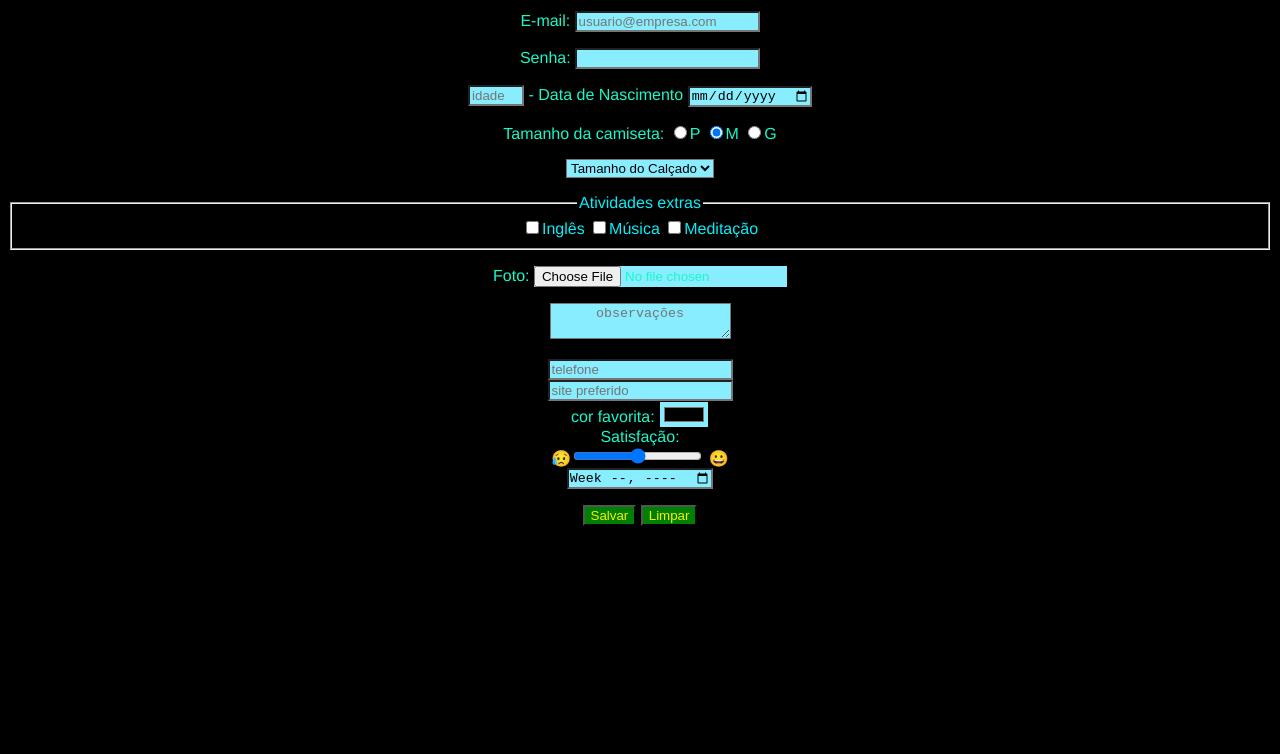
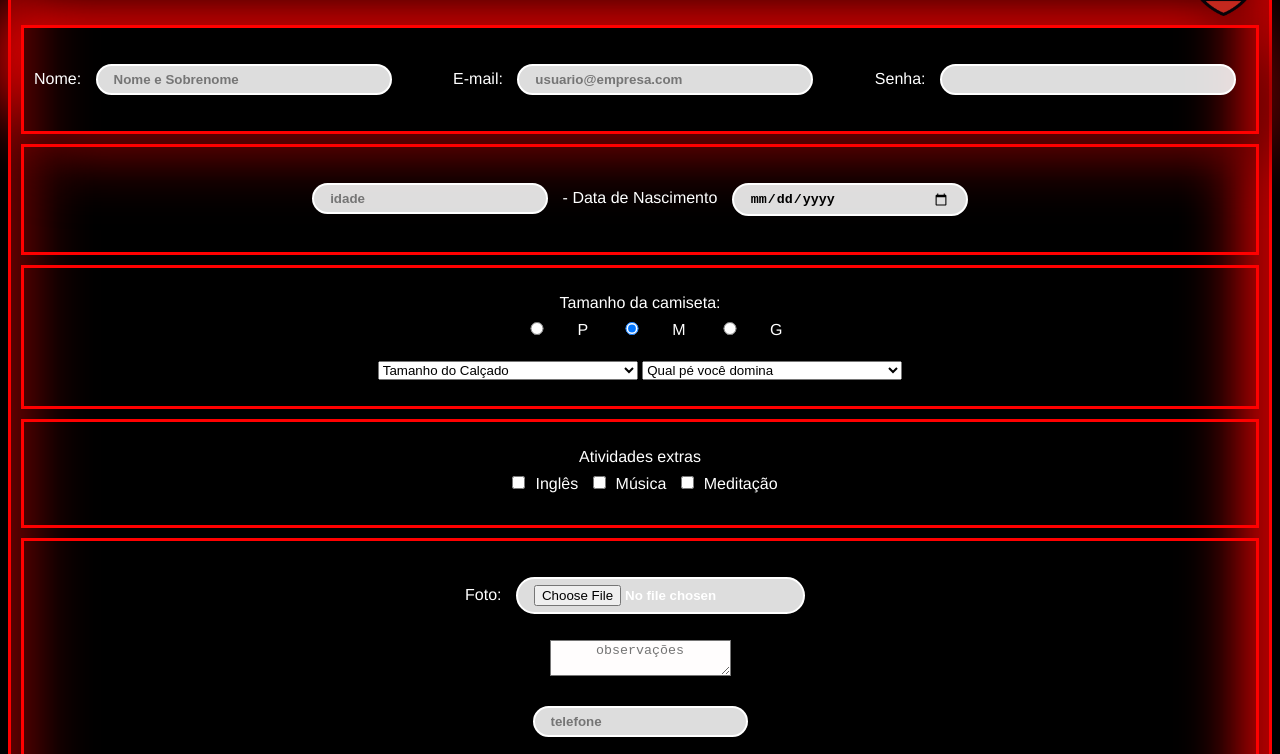
Before and after one commit to Nathy019/formulario-css, a plain HTML site: page formulario.html in a window 1280 px wide. Shown: the part 100-854 px from the top of the page. Before the commit the page ends 800 px from the top, so only its background shows below. Drawn offline with Linux system fonts and the light colour scheme.

Commit message:
formulario
editar formulario

```diff
--- a/css/estilos.css
+++ b/css/estilos.css
@@ -1,51 +1,105 @@
 body{
-    background: black;
+    border-radius: 8px;
+    background: #ff0000;
+    box-shadow:  inset 22px 22px 62px #660000,
+    inset -22px -22px 62px #ff0000;
+    display: block;
+    background: rgb(0, 0, 0);
+    border: rgb(255, 0, 0) solid 3px;
     color: rgb(255, 255, 255);
     text-align: center;
     font-family: 'Franklin Gothic Medium', 'Arial Narrow', Arial, sans-serif;
 }
-.form{
-    color: rgb(25, 248, 200);
+input{
+    background: rgba(255, 255, 255, 0.867);
+    border: 2px solid rgb(255, 255, 255);
+    border-radius: 30px;
+    cursor:pointer;
+    font-weight: bold;
+    padding: 6px 16px;
+    margin: 10px;
+
 }
 fieldset
 {
-  color:#06eff7;
+  color:#ffffff;
+text-align:center;
+padding: 10px;
+margin: 20px;
+
 }
-.titulo{
-color: rgb(38, 247, 229);
+ .titulo{
+color: rgb(255, 255, 255);
 font-size: 30px;
+text-align: center;
+margin: 40px;
 }
-#nome{
-   background : #88edff;
+textarea{
+    background: #fffdfd;
+    text-align: center;
+
 }
-#email{
-    background: #88edff;
+button{
+    color: rgb(0, 0, 0);
+    background: rgb(255, 255, 255);
+
 }
-#senha{
-    background: #88edff;
+.lab{
+   border: 3px solid red;
+   margin: 10px;
+   padding: 10px;
+ text-align: left;
+ display: flex;
+ justify-content: space-between;
+ box-shadow:22px 22px 62px #660000,
+             -22px -22px 62px #ff0000;
 }
-#nascimento{
-    background: #88edff;
-}
-#number{
+.data{
+    border: 3px solid red;
+   margin: 10px;
+   padding: 10px;
+ text-align: center;
 
-    background: #88edff;
 }
 .camisa{
-    text-decoration-color: rgb(199, 14, 206);
+    border: 3px solid red;
+   margin: 10px;
+   padding: 10px;
+ text-align:justify;
 }
-#calcado{
-    color: rgb(0, 0, 0);
-    background: #88edff;
+.pe{
+    border: 3px solid red;
+    margin: 10px;
+    padding: 10px;
+  text-align:center;
 }
-textarea{
-    background: #88edff;
+.bola{
+    border: 3px solid red;
+    margin: 10px;
+    padding: 10px;
+  text-align:center;
+}
+img{
+    float:right;
+    padding:5px ;
+    display: flex;
+}
+#topo{
+    width: 260px;
+}
+#cent{
+    width: 60px;
     text-align: center;
 }
-input{
-    background: #88edff;
+.meio{
+    width: 200px;
 }
-button{
-    color: rgb(252, 235, 0);
-    background: green;
+#bot{
+    width: 260px;
 }
+#att{
+    border: 3px solid red;
+    margin: 10px;
+    padding: 10px;
+  text-align:center;
+}
--- a/formulario.html
+++ b/formulario.html
@@ -9,52 +9,62 @@
 </head>
 
 <body>
-    <h1 class="titulo">Cadastro de Funcionários</h1>
+    <img src="imagem/time.png" height="100">
+    <h1 class="titulo" id="titulo">Cadastro de Funcionários</h1>
 
     <form action="#" method="post" class="form">
+        <div class="lab">
         <p >
             <label for="nome">Nome: </label>
-            <input id="nome" name="nome" required placeholder="Nome e Sobrenome">
+            <input id="topo" name="nome" required placeholder="Nome e Sobrenome">
         </p>
 
         <p>
             <label for="email">E-mail: </label>
-            <input id="email" type="email" name="email" placeholder="usuario@empresa.com">
+            <input  id="topo" type="email" name="email" placeholder="usuario@empresa.com">
         </p>
 
         <p>
             <label for="senha">Senha: </label>
-            <input id="senha" type="password" name="senha" required maxlength="6">
-        </p>
-
+            <input id="topo" type="password" name="senha" required maxlength="6">
+        </p></div>
+        <div class="data">
         <p>
-            <input type="number" placeholder="idade" min="15" max="99" id="number"> -
+            <input class="meio" type="number" placeholder="idade" min="15" max="99" id="number"> -
             <label for="nascimento">Data de Nascimento</label>
-            <input type="date" id="nascimento">
-        </p>
-        <p class="camisa">
-            Tamanho da camiseta:
-            <input type="radio" value="pequeno" name="camiseta">P
-            <input type="radio" value="médio" name="camiseta" checked>M
-            <input type="radio" value="grande" name="camiseta">G
+            <input class="meio" type="date" >
+        </p></div>
+        <div class="pe">
+        <p>
+            <legend>Tamanho da camiseta:</legend>
+            <input id="cent" type="radio" value="pequeno" name="camiseta">P
+            <input id="cent" type="radio" value="médio" name="camiseta" checked>M
+            <input id="cent" type="radio" value="grande" name="camiseta">G
         </p>
         <p>
-            <select name="calcado" id="calcado">
+            <select  id="bot" name="calcado" >
                 <option value="">Tamanho do Calçado</option>
                 <option value="39">39</option>
                 <option value="40">40</option>
                 <option value="41">41</option>
             </select>
+            <select id="bot" name="domina" >
+                <option value="">Qual pé você domina</option>
+                <option value="direito">direito</option>
+                <option value="esquerdo">esquerdo</option>
+                <option value="ambidestro">ambidestro</option>
+            </select>
         </p>
-
+    </div>
+    <div id="att">
         <p>
-            <fieldset>
                 <legend>Atividades extras</legend>
-                <input type="checkbox" value="ing">Inglês
-                <input type="checkbox" value="mus">Música
-                <input type="checkbox" value="med">Meditação
-            </fieldset>
+                <input id="submeio" type="checkbox" value="ing">Inglês
+                <input id="submeio" type="checkbox" value="mus">Música
+                <input id="submeio" type="checkbox" value="med">Meditação
         </p>
+    </div>
+        <div class="bola">
         <p>
             <label>Foto:</label>
             <input type="file" accept=".jpg,.png">
@@ -63,6 +73,7 @@
         <p>
             <textarea placeholder="observações"></textarea>
         </p>
+
         <p>
             <input type="tel" placeholder="telefone"><br>
             <input type="url" placeholder="site preferido"><br>
@@ -75,7 +86,7 @@
         <p>
             <button type="submit">Salvar</button>
             <button type="reset">Limpar</button>
-        </p>
+        </p></div>
     </form>
 </body>
 
```
Also changed, not shown: imagem/time.png (added).
